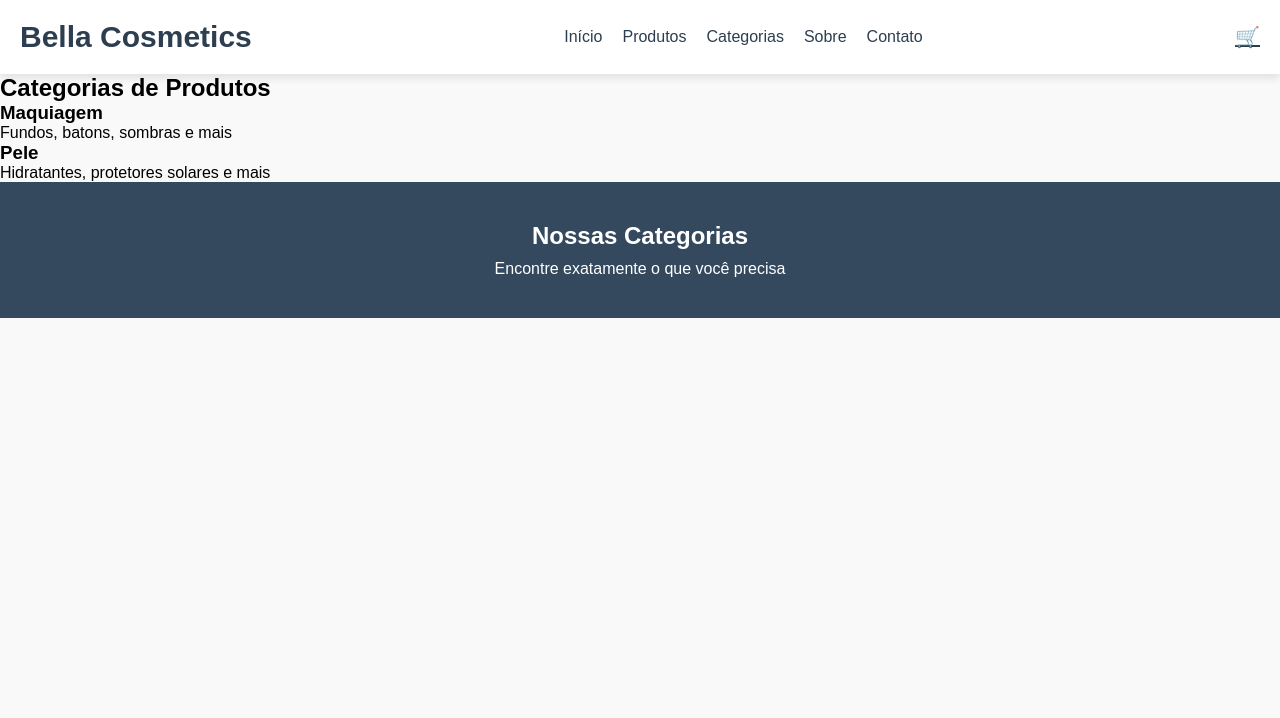
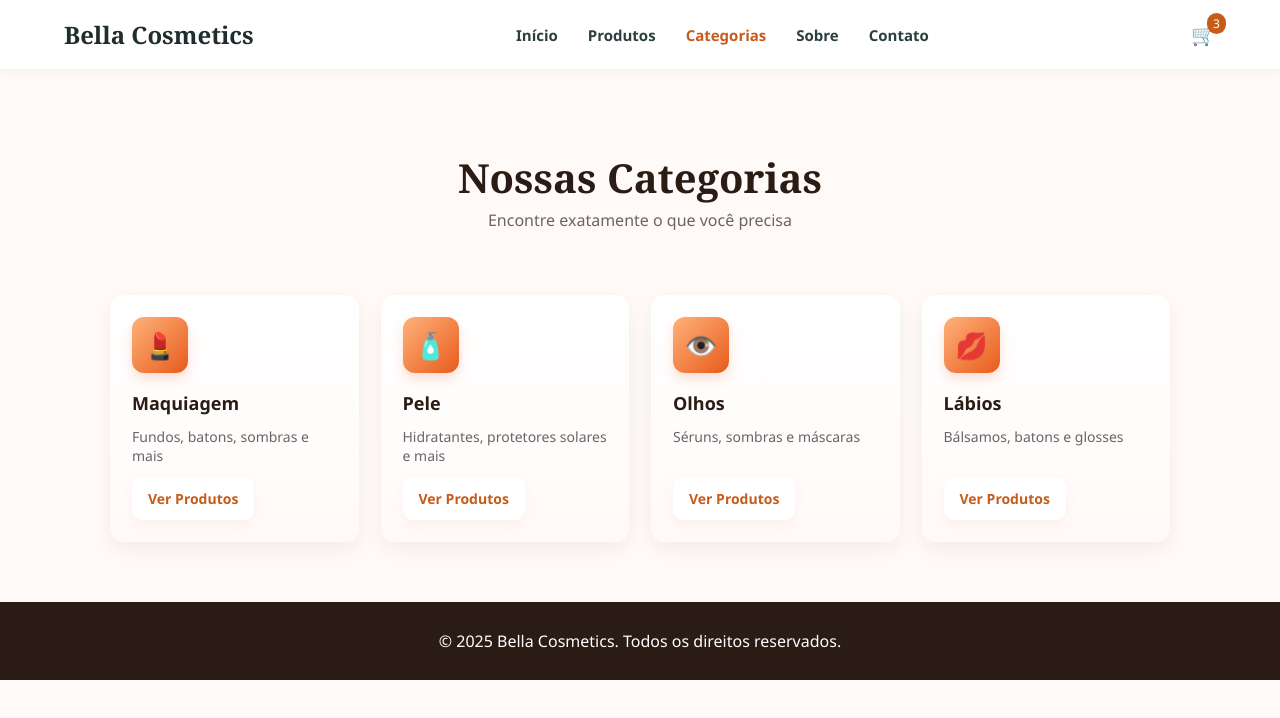
Before and after one commit to Persingby/site-juliana, a plain HTML site: page persin/categories.html in a window 1280 px wide. Drawn offline with Linux system fonts and the light colour scheme.

Commit message:
Add files via upload

```diff
--- a/persin/categories.css
+++ b/persin/categories.css
@@ -1,70 +1,196 @@
 /* Reset básico */
-* {
-    margin: 0;
-    padding: 0;
-    box-sizing: border-box;
-  }
-
+* { margin: 0; padding: 0; box-sizing: border-box; }
+html,body{height:100%}
 body {
-    font-family: 'Arial', sans-serif;
-    background-color: #f9f9f9;
+  font-family: "Segoe UI", Arial, sans-serif;
+  background: #fffaf7;
+  color: #2b2b2b;
+  -webkit-font-smoothing:antialiased;
+  -moz-osx-font-smoothing:grayscale;
 }
 
 /* Header */
-  header {
+.header {
+  background: #ffffff;
+  box-shadow: 0 4px 10px rgba(18,18,18,0.04);
+  position: sticky;
+  top: 0;
+  z-index: 40;
+}
+.header__inner {
+  max-width: 1200px;
+  margin: 0 auto;
+  padding: 18px 24px;
   display: flex;
+  align-items: center;
   justify-content: space-between;
-    align-items: center;
-    background-color: #fff;
-    padding: 20px;
-    box-shadow: 0 4px 8px rgba(0, 0, 0, 0.1);
+  gap: 16px;
 }
 
-  header .logo {
-    font-size: 30px;
-    font-weight: bold;
-    color: #2c3e50;
+.logo {
+  font-size: 24px;
+  font-weight: 700;
+  color: #1f2d2d;
+  font-family: Georgia, "Times New Roman", serif;
 }
 
-  nav ul {
+.nav__list {
   list-style: none;
   display: flex;
-    gap: 20px;
+  gap: 22px;
+  align-items: center;
 }
 
-  nav ul li a {
+.nav__list a {
   text-decoration: none;
-    color: #2c3e50;
-    font-size: 16px;
-    font-weight: 500;
+  color: #2c3e3e;
+  font-weight: 600;
+  font-size: 15px;
+  padding: 6px 4px;
+  border-radius: 4px;
 }
 
-  .cart a {
-    font-size: 20px;
-    color: #2c3e50;
+.nav__list a:hover,
+.nav__list a.active {
+  color: #c65b1a;
 }
 
-  /* Conteúdo da página categorias */
-  main {
-    padding: 60px 20px;
-    color: #2c3e50;
+/* Carrinho */
+.cart a {
+  position: relative;
+  color: #2c3e3e;
+  font-size: 20px;
+  text-decoration: none;
+}
+.cart__count {
+  position: absolute;
+  top: -8px;
+  right: -10px;
+  background: #c65b1a;
+  color: #fff;
+  font-size: 12px;
+  padding: 2px 6px;
+  border-radius: 999px;
+}
+
+/* Hero da seção de categorias */
+.categories-hero {
+  max-width: 1100px;
+  margin: 48px auto 24px;
+  padding: 40px 20px;
+  text-align: center;
+}
+
+.categories-hero h1 {
+  font-family: Georgia, serif;
+  font-size: 40px;
+  color: #2b1b15;
+  margin-bottom: 10px;
+  line-height: 1.05;
+}
+
+.categories-hero .lead {
+  color: #666;
+  font-size: 16px;
+  margin-top: 6px;
+}
+
+/* Grid de categorias */
+.categories-grid {
+  max-width: 1100px;
+  margin: 10px auto 60px;
+  padding: 0 20px;
+}
+
+.category-list {
+  display: grid;
+  grid-template-columns: repeat(4, 1fr);
+  gap: 22px;
+}
+
+/* Cada card */
+.category-item {
+  background: linear-gradient(180deg, #ffffff, #fffaf9);
+  border-radius: 14px;
+  padding: 22px;
+  box-shadow: 0 8px 20px rgba(38,30,22,0.06);
+  text-align: left;
+  transition: transform .22s ease, box-shadow .22s ease;
+  display:flex;
+  flex-direction:column;
+  gap:12px;
+}
+
+.category-item:hover {
+  transform: translateY(-6px);
+  box-shadow: 0 18px 30px rgba(38,30,22,0.10);
+}
+
+.cat-icon {
+  width: 56px;
+  height: 56px;
+  border-radius: 12px;
+  display: inline-flex;
+  align-items: center;
+  justify-content: center;
+  font-size: 26px;
+  background: linear-gradient(135deg, #ffb27b, #e75b1b);
+  color: #fff;
+  box-shadow: 0 6px 12px rgba(231,91,27,0.18);
+}
+
+.category-item h3 {
   font-size: 18px;
-    line-height: 1.6;
+  color: #2b1b15;
+  margin-top: 6px;
+}
+
+.category-item p {
+  color: #666;
+  font-size: 14px;
+  flex: 1;
+}
+
+/* botão dentro do card */
+.cat-btn {
+  display: inline-block;
+  text-decoration: none;
+  padding: 10px 14px;
+  border-radius: 10px;
+  font-weight: 700;
+  font-size: 14px;
+  text-align:center;
+  border: 2px solid transparent;
+  background: #fff;
+  color:#c65b1a;
+  align-self: start;
+  transition: background .18s, color .18s, transform .18s;
+  box-shadow: 0 6px 14px rgba(198,91,26,0.06);
+}
+.cat-btn:hover {
+  background: #c65b1a;
+  color: #fff;
+  transform: translateY(-2px);
 }
 
 /* Footer */
-  footer {
-    background-color: #34495e;
-    color: white;
-    padding: 40px;
+.footer {
+  background: #2b1b15;
+  color: #fff;
+  padding: 28px 20px;
   text-align: center;
 }
 
-  footer h3 {
-    font-size: 24px;
+/* Responsividade */
+@media (max-width: 1000px) {
+  .category-list { grid-template-columns: repeat(2, 1fr); }
+  .categories-hero h1 { font-size: 34px; }
 }
 
-  footer p {
-    font-size: 16px;
-    margin-top: 10px;
+@media (max-width: 600px) {
+  .header__inner { padding: 12px 16px; }
+  .nav__list { display: none; } /* você pode trocar por um menu mobile posteriormente */
+  .category-list { grid-template-columns: 1fr; gap: 16px; }
+  .categories-hero { margin: 28px 12px; padding: 20px 8px; }
+  .categories-hero h1 { font-size: 28px; }
 }
--- a/persin/categories.html
+++ b/persin/categories.html
@@ -1,46 +1,76 @@
 <!DOCTYPE html>
 <html lang="pt-br">
 <head>
-    <meta charset="UTF-8">
-    <meta name="viewport" content="width=device-width, initial-scale=1.0">
+  <meta charset="UTF-8" />
+  <meta name="viewport" content="width=device-width, initial-scale=1.0"/>
   <title>Categorias - Bella Cosmetics</title>
-    <link rel="stylesheet" href="categories.css">
+  <link rel="stylesheet" href="categories.css" />
 </head>
 <body>
-    <header>
+  <header class="header">
+    <div class="header__inner">
       <div class="logo">Bella Cosmetics</div>
-        <nav>
-            <ul>
+
+      <nav class="nav">
+        <ul class="nav__list">
           <li><a href="index.html">Início</a></li>
           <li><a href="products.html">Produtos</a></li>
-                <li><a href="categories.html">Categorias</a></li>
+          <li><a href="categories.html" class="active">Categorias</a></li>
           <li><a href="about.html">Sobre</a></li>
           <li><a href="contact.html">Contato</a></li>
         </ul>
       </nav>
+
       <div class="cart">
-            <a href="#">🛒</a>
+        <a href="#" aria-label="Ir para o carrinho">🛒<span class="cart__count">3</span></a>
+      </div>
     </div>
   </header>
 
-    <section class="categories">
-        <h1>Categorias de Produtos</h1>
+  <main>
+    <!-- Hero / topo da seção de categorias -->
+    <section class="categories-hero">
+      <h1>Nossas Categorias</h1>
+      <p class="lead">Encontre exatamente o que você precisa</p>
+    </section>
+
+    <!-- Grade de categorias -->
+    <section class="categories-grid" aria-label="Lista de categorias">
       <div class="category-list">
-            <div class="category-item">
+        <article class="category-item">
+          <div class="cat-icon" aria-hidden="true">💄</div>
           <h3>Maquiagem</h3>
           <p>Fundos, batons, sombras e mais</p>
-            </div>
-            <div class="category-item">
+          <a class="cat-btn" href="products.html?cat=maquiagem">Ver Produtos</a>
+        </article>
+
+        <article class="category-item">
+          <div class="cat-icon" aria-hidden="true">🧴</div>
           <h3>Pele</h3>
           <p>Hidratantes, protetores solares e mais</p>
-            </div>
-            <!-- Adicione mais categorias conforme necessário -->
+          <a class="cat-btn" href="products.html?cat=pele">Ver Produtos</a>
+        </article>
+
+        <!-- Sugestões — você pode remover/editar -->
+        <article class="category-item">
+          <div class="cat-icon" aria-hidden="true">👁️</div>
+          <h3>Olhos</h3>
+          <p>Séruns, sombras e máscaras</p>
+          <a class="cat-btn" href="products.html?cat=olhos">Ver Produtos</a>
+        </article>
+
+        <article class="category-item">
+          <div class="cat-icon" aria-hidden="true">💋</div>
+          <h3>Lábios</h3>
+          <p>Bálsamos, batons e glosses</p>
+          <a class="cat-btn" href="products.html?cat=labios">Ver Produtos</a>
+        </article>
       </div>
     </section>
+  </main>
 
-    <footer>
-        <h3>Nossas Categorias</h3>
-        <p>Encontre exatamente o que você precisa</p>
+  <footer class="footer">
+    <p>© 2025 Bella Cosmetics. Todos os direitos reservados.</p>
   </footer>
 </body>
 </html>
--- a/persin/index.css
+++ b/persin/index.css
@@ -1,6 +1,4 @@
-/* =====================
-   Reset Básico
-===================== */
+/* Reset */
 * {
   margin: 0;
   padding: 0;
@@ -8,154 +6,170 @@
 }
 
 body {
-    font-family: 'Segoe UI', 'Arial', sans-serif;
-    background-color: #fff8f2;
-    color: #5a3e36;
-    line-height: 1.6;
+  font-family: 'Segoe UI', Arial, sans-serif;
+  background: #fff;
+  color: #333;
 }
 
-  /* =====================
-     Header
-  ===================== */
+/* Header */
 .header {
-    background-color: #fff0e5;
+  display: flex;
+  justify-content: space-between;
+  align-items: center;
   padding: 20px 40px;
-    box-shadow: 0 4px 10px rgba(0, 0, 0, 0.05);
-    display: flex;
-    align-items: center;
-    justify-content: space-between;
+  background: #fff;
+  box-shadow: 0 2px 6px rgba(0,0,0,0.05);
   position: sticky;
   top: 0;
-    z-index: 1000;
+  z-index: 100;
 }
 
 .header__logo {
-    font-size: 32px;
-    font-weight: 700;
-    color: #c75b39;
-    font-family: 'Georgia', serif;
-    letter-spacing: 1px;
+  font-size: 24px;
+  font-weight: bold;
 }
 
 .nav__list {
+  list-style: none;
   display: flex;
-    list-style: none;
-    gap: 28px;
+  gap: 20px;
 }
 
 .nav__link {
   text-decoration: none;
-    color: #5a3e36;
-    font-size: 16px;
+  color: #222;
   font-weight: 500;
-    transition: all 0.3s ease;
+  transition: color .3s;
+}
+
+.nav__link:hover {
+  color: #d45a00;
+}
+
+.header__cart {
   position: relative;
 }
 
-  .nav__link::after {
-    content: '';
+.cart__count {
+  background: #d45a00;
+  color: #fff;
+  font-size: 12px;
+  border-radius: 50%;
+  padding: 2px 6px;
   position: absolute;
-    bottom: -4px;
-    left: 0;
-    width: 0%;
-    height: 2px;
-    background-color: #ffb199;
-    transition: width 0.3s ease;
+  top: -8px;
+  right: -10px;
 }
 
-  .nav__link:hover {
-    color: #c75b39;
+/* Hero */
+.hero {
+  display: flex;
+  justify-content: space-between;
+  align-items: center;
+  padding: 80px 10%;
+  background: linear-gradient(135deg, #ffe5d1, #fdf5ef);
 }
 
-  .nav__link:hover::after {
-    width: 100%;
+.hero__text {
+  max-width: 50%;
 }
 
-  .header__cart-link {
-    font-size: 22px;
-    color: #c75b39;
-    text-decoration: none;
+.hero__text h1 {
+  font-size: 48px;
+  color: #40210f;
+  line-height: 1.2;
 }
 
-  /* =====================
-     Hero Section
-  ===================== */
-  .hero {
-    background: linear-gradient(to bottom right, #ffe0d0, #fff5ee);
-    padding: 120px 20px;
-    text-align: center;
-    position: relative;
-    overflow: hidden;
+.hero__text h1 strong {
+  color: #c3561a;
 }
 
-  .hero::before {
-    content: "✨";
-    font-size: 100px;
-    position: absolute;
-    top: 20px;
-    left: 20px;
-    opacity: 0.1;
+.hero__text p {
+  margin: 20px 0;
+  font-size: 18px;
+  color: #555;
 }
 
-  .hero__title {
-    font-size: 48px;
-    color: #a2483b;
-    margin-bottom: 20px;
-    font-weight: bold;
-    font-family: 'Georgia', serif;
-    text-shadow: 1px 1px #fff;
+.hero__buttons {
+  display: flex;
+  gap: 16px;
 }
 
-  .hero__subtitle {
-    font-size: 20px;
-    color: #5a3e36;
-    margin-bottom: 35px;
-    max-width: 600px;
-    margin-inline: auto;
-    background-color: #ffffffcc;
-    padding: 10px 20px;
-    border-radius: 10px;
-  }
-
-  /* =====================
-     Botão frufru
-  ===================== */
 .btn {
-    display: inline-block;
-    padding: 14px 36px;
-    border-radius: 30px;
+  padding: 12px 28px;
+  border-radius: 8px;
   text-decoration: none;
   font-weight: 600;
-    font-size: 16px;
-    border: none;
-    transition: all 0.3s ease;
+  transition: .3s;
 }
 
 .btn--primary {
-    background: linear-gradient(to right, #ff9a9e, #fecfef);
+  background: #a64b1a;
   color: #fff;
-    box-shadow: 0 8px 20px rgba(255, 173, 185, 0.4);
 }
 
 .btn--primary:hover {
-    background: linear-gradient(to right, #fecfef, #ff9a9e);
-    transform: scale(1.05);
-    cursor: pointer;
+  background: #c3561a;
 }
 
-  /* =====================
-     Footer elegante
-  ===================== */
-  .footer {
-    background-color: #5a3e36;
-    color: #fff;
-    padding: 50px 20px;
-    text-align: center;
-    font-family: 'Segoe UI', sans-serif;
+.btn--secondary {
+  border: 2px solid #a64b1a;
+  color: #a64b1a;
 }
 
-  .footer__text {
+.btn--secondary:hover {
+  background: #a64b1a;
+  color: #fff;
+}
+
+/* Card */
+.hero__card {
+  background: #fff;
+  padding: 30px 40px;
+  border-radius: 16px;
+  box-shadow: 0 4px 12px rgba(0,0,0,0.1);
+  text-align: center;
+  border: 4px solid #e76d1c;
+}
+
+.hero__icon {
+  font-size: 40px;
+  display: block;
+  margin-bottom: 10px;
+}
+
+.hero__card h3 {
+  font-size: 20px;
+  margin-bottom: 8px;
+  color: #222;
+}
+
+.hero__card p {
+  font-size: 14px;
+  color: #666;
+}
+
+/* Categorias */
+.categories {
+  text-align: center;
+  padding: 60px 20px;
+  background: #fafafa;
+}
+
+.categories h2 {
+  font-size: 28px;
+  margin-bottom: 8px;
+}
+
+.categories p {
   font-size: 16px;
-    opacity: 0.9;
-    letter-spacing: 0.5px;
+  color: #555;
 }
+
+/* Footer */
+.footer {
+  background: #40210f;
+  color: #fff;
+  text-align: center;
+  padding: 30px 20px;
+}
```
Also changed, not shown: persin/index.html (+26 -5 lines). Lines whose indentation alone changed are shown as unchanged.
